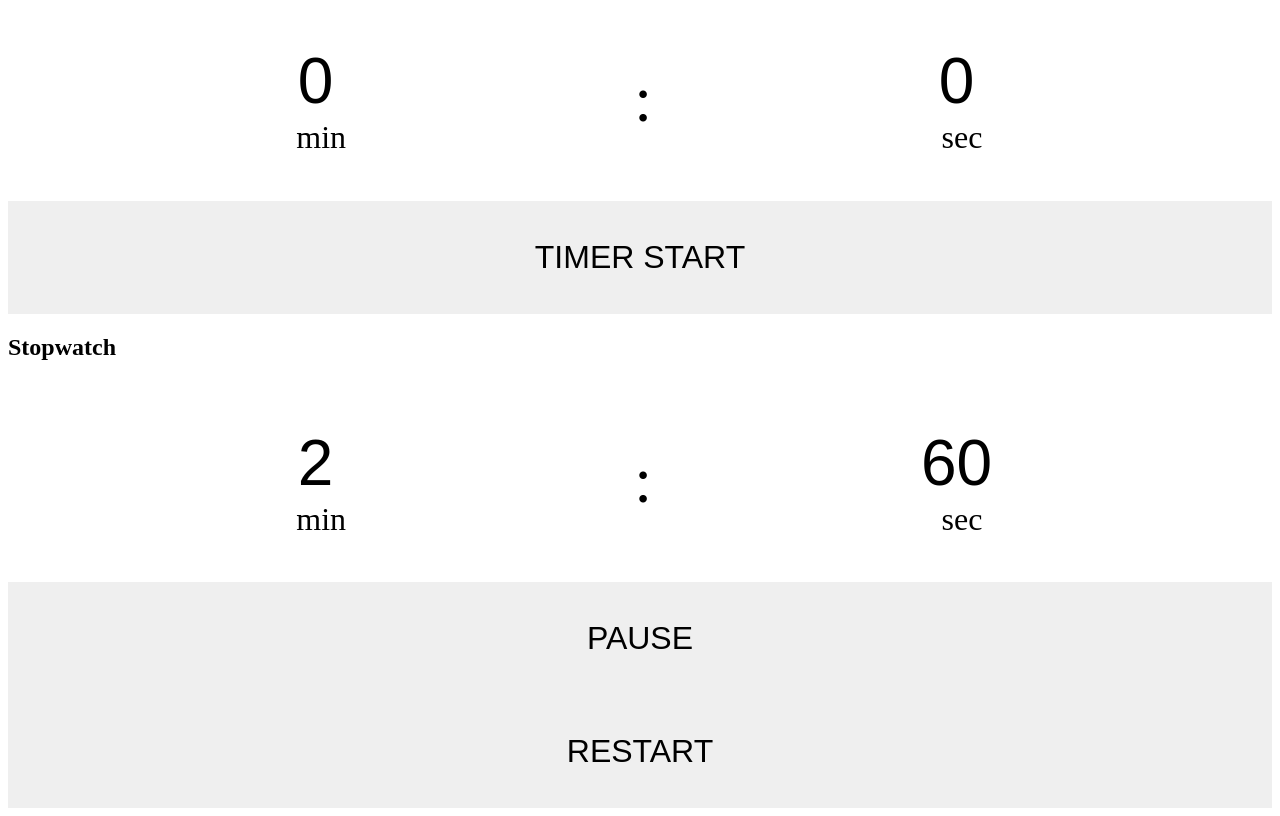
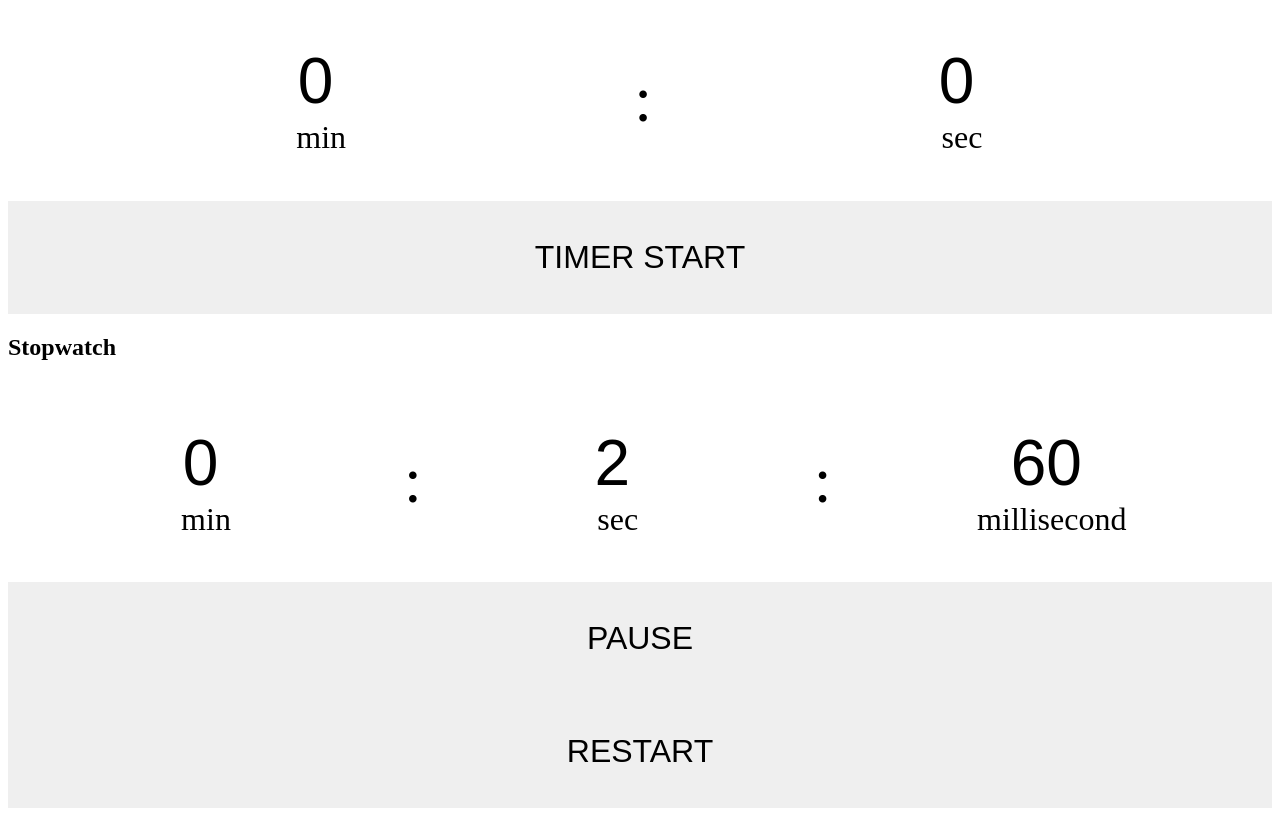
Before and after one commit to milchrice/javascript-features, a plain HTML site: page timer.html in a window 1280 px wide. Both pictures are taken after a click on the button "STOPWATCH START". Shown: the part 76-892 px from the top of the page. Drawn offline with Linux system fonts and the light colour scheme.

Commit message:
add minute to the stopwatch

```diff
--- a/js/stopwatch.js
+++ b/js/stopwatch.js
@@ -1,3 +1,4 @@
+let minuteW = document.getElementById('minW');
 let secondW = document.getElementById('secW');
 let mlsecondW = document.getElementById('mlsecW');
 let btnStopwatch = document.getElementById('btn-stopwatch');
@@ -12,8 +13,12 @@ btnStopwatch.addEventListener('click',(e)=>{
     btnPauseW.style.display = 'block';
     btnRestartW.style.display = 'block';
 
-    var secWatch = setInterval(()=>{
-        secondW.value++
+    var setWatch = setInterval(()=>{
+        secondW.value++;
+        if(secondW.value == 60) {
+            secondW.value = 0;
+            minuteW.value++;
+        }
         var mlsecWatch = setInterval(()=>{
             mlsecondW.value++;
             if(mlsecondW.value == 100) {
@@ -24,15 +29,16 @@ btnStopwatch.addEventListener('click',(e)=>{
         btnPauseW.addEventListener('click',(e)=>{
             e.preventDefault();
             btnStopwatch.style.display = 'block';
-            clearInterval(secWatch);
+            clearInterval(setWatch);
             clearInterval(mlsecWatch);
         });
         // Restart button
         btnRestartW.addEventListener('click',(e)=>{
             e.preventDefault();
+            minuteW.value = 0;
             secondW.value = 0;
             mlsecondW.value = 0;
-            clearInterval(secWatch);
+            clearInterval(setWatch);
             clearInterval(mlsecWatch);
             btnStopwatch.style.display = 'block';
             btnPauseW.style.display = 'none';
--- a/timer.html
+++ b/timer.html
@@ -28,14 +28,19 @@
         <form action="#">
             <h2>Stopwatch</h2>
             <div>
+                <label for="minW">
+                    <input type="number" name="minW" id="minW" value="0">
+                    min
+                </label>
+                <p>:</p>
                 <label for="secW">
                     <input type="number" name="secW" id="secW" value="0">
-                    min
+                    sec
                 </label>
                 <p>:</p>
                 <label for="mlsecW">
                     <input type="number" name="mlsecW" id="mlsecW" value="0">
-                    sec
+                    millisecond
                 </label>
             </div>
             <button id="btn-stopwatch" type="submit">STOPWATCH START</button>
```
